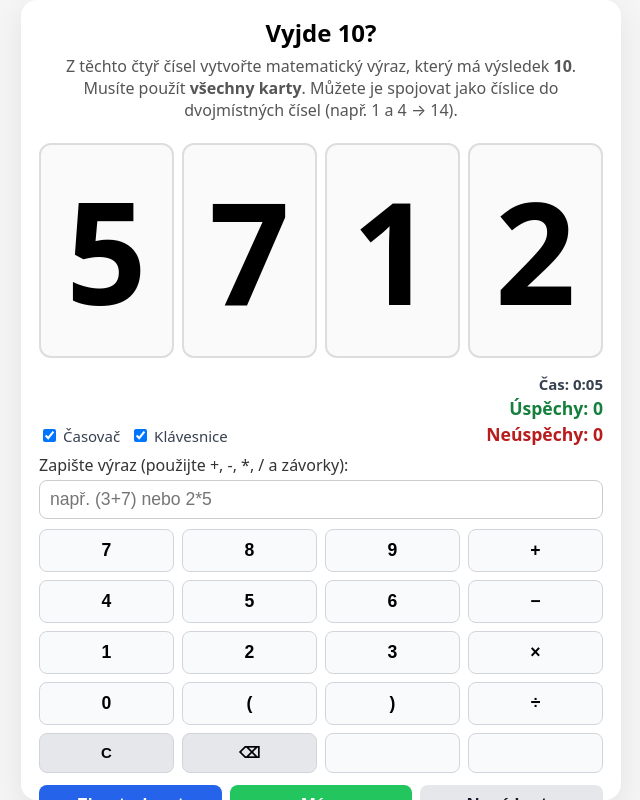
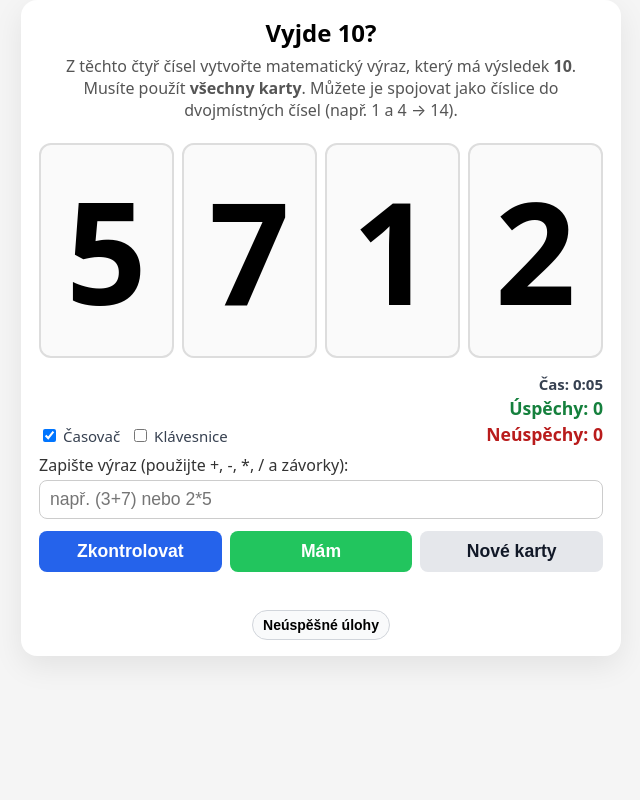
Before and after one commit to bohata-droid/Desitka, a plain HTML site: page index.html in a window 1280 px wide. Shown: the whole page, without its empty margins (319-959 px from the left). Drawn offline with Linux system fonts and the light colour scheme.

Commit message:
Update index.html

```diff
--- a/index.html
+++ b/index.html
@@ -307,7 +307,7 @@
           <span>Časovač</span>
         </label>
         <label class="toggle">
-          <input type="checkbox" id="keypadToggle" checked>
+          <input type="checkbox" id="keypadToggle" unchecked>
           <span>Klávesnice</span>
         </label>
       </div>
```
